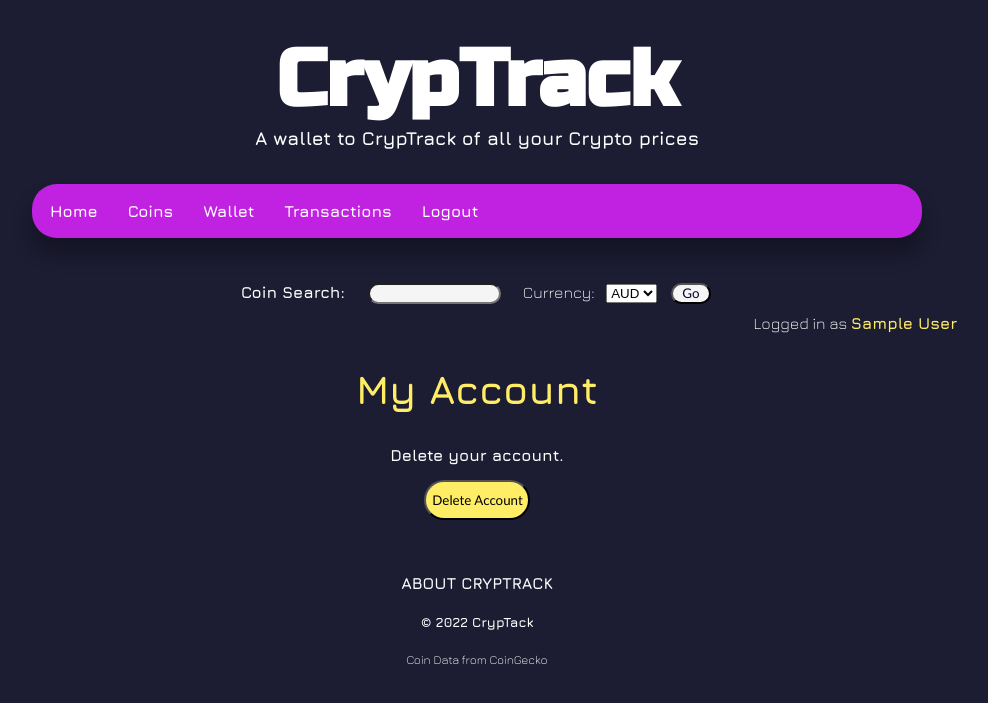
After one commit to elywelly/cryptrack-app, a Flask app: page /users/account in a window 1280 px wide. The commit adds this page. Shown: the top 703 px of the page, without its empty margins (163-1151 px from the left). Run offline with Flask 2, Linux system fonts and the light colour scheme; the visitor is signed in with stand-in values (Sample User, id 1).

Commit message:
add delete account function

```diff
--- a/controllers/user_controller.py
+++ b/controllers/user_controller.py
@@ -1,6 +1,7 @@
-from flask import Blueprint, render_template, request, redirect
+from flask import Blueprint, render_template, request, redirect, session
 import bcrypt
-from models.user import insert_user
+from models.user import insert_user, delete_user
+from models.transactions import delete_wallet, delete_history
 
 user_controller = Blueprint(
     "user_controller", __name__, template_folder="../templates/users")
@@ -16,12 +17,42 @@ def signup():
     return render_template('signup.html')
 
 
-@user_controller.route('/users', methods=["POST"])
+@user_controller.route('/users', methods=["GET", "POST"])
 def create_user():
     email = request.form.get('email')
     name = request.form.get('name')
     password = request.form.get('password')
+
+    if email == None or name == None or password == None:
+        return redirect('/')
+
     hashed_password = bcrypt.hashpw(
         password.encode(), bcrypt.gensalt()).decode()
     insert_user(email, name, hashed_password)
     return redirect('/login')
+
+
+@user_controller.route('/users/account')
+def my_account():
+    if not session.get('user_id'):
+        return redirect('/login')
+    return render_template('account.html')
+
+
+@user_controller.route('/users/account/delete', methods=["GET", "POST"])
+def delete_account():
+    if not session.get('user_id'):
+        return redirect('/login')
+
+    delete = request.form.get("delete")
+
+    if delete == None:
+        return redirect('/coins')
+
+    if delete == 'Delete Account':
+        user_id = int(session.get('user_id'))
+        delete_wallet(user_id)
+        delete_history(user_id)
+        delete_user(user_id)
+        session.clear()
+        return redirect('/signup')
--- a/models/user.py
+++ b/models/user.py
@@ -13,3 +13,8 @@ def get_user_by_email(email):
         return results[0]
     else:
         return None
+
+
+def delete_user(user_id):
+    database.sql_write(
+        "DELETE FROM users WHERE id = %s", [user_id])
--- a/static/style.css
+++ b/static/style.css
@@ -153,7 +153,8 @@ form input {
     padding: 0.5em;
 }
 
-button {
+button,
+#delete-account {
     margin: 0 auto;
     background-color: #ffed66;
     color: black;
--- a/templates/base.html
+++ b/templates/base.html
@@ -67,7 +67,7 @@
             </div>
             {% if session.get('user_id') %}
             <div class="loggedin">
-                    <div>Logged in as <span style="color: #ffed66; font-weight: bold">{{session.get('user_name')}}</span></div>
+                    <div>Logged in as <a href="/users/account"><span style="color: #ffed66; font-weight: bold">{{session.get('user_name')}}</span></a></div>
             </div>
             </nav>
             {% endif %}
--- /dev/null
+++ b/templates/users/account.html
@@ -0,0 +1,18 @@
+{% extends 'base.html' %} {% block content %}
+<div class="signup account">
+    <form action="/users/account/delete" method="POST">
+        <h2>My Account</h2>
+        <p>Delete your account.</p>
+        <div class="delete">
+            <input
+                    type="submit"
+                    id="delete-account"
+                    name="delete"
+                    value="Delete Account"
+                    class="button"
+                />
+            </form>
+        </div>
+    </form>
+</div>
+{% endblock content %}
```
Also changed, not shown: README.md.
